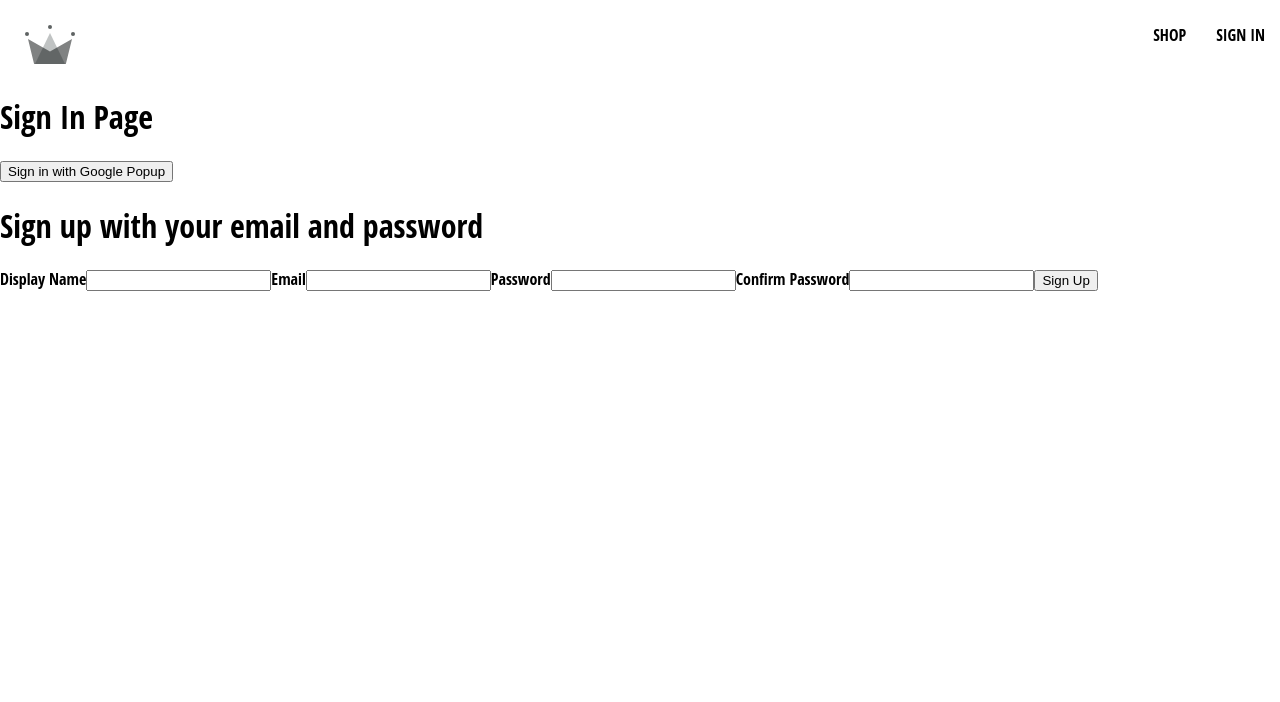
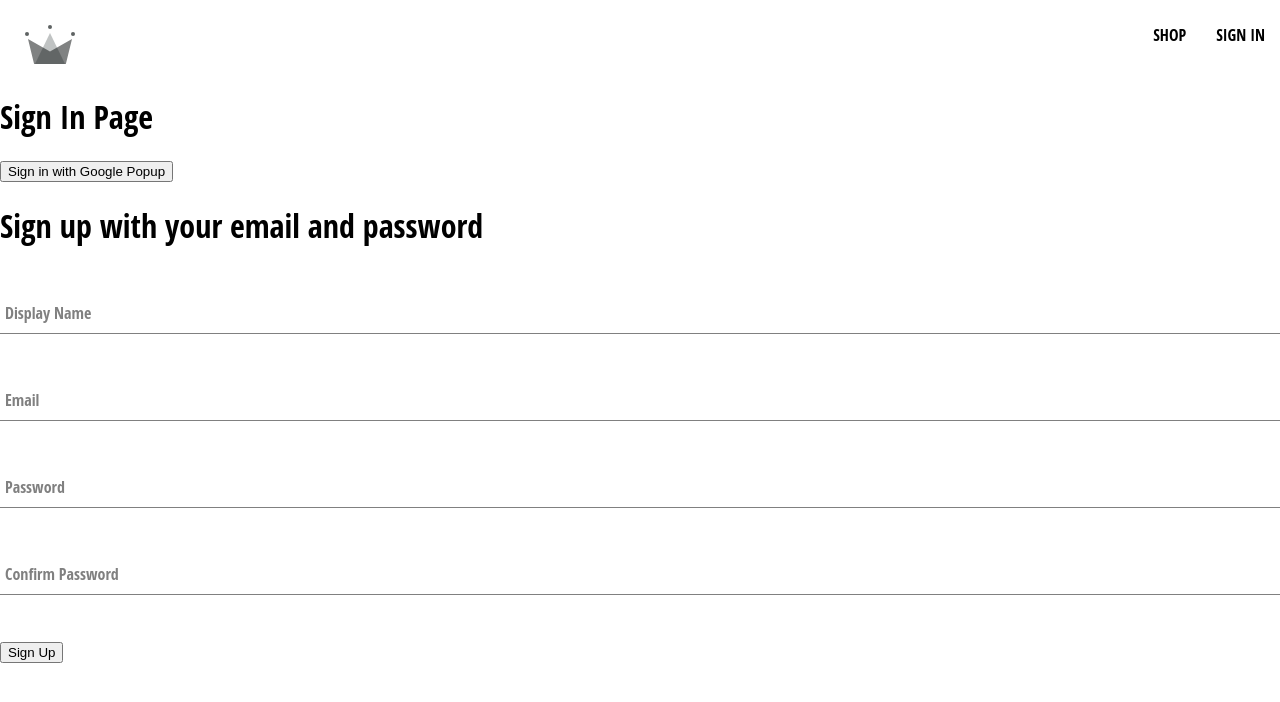
Before and after one commit to Innocentadika/Capstone, a React (Create React App) app: page /sign-in in a window 1280 px wide. Shown: the top 702 px of the page. Built offline with nearby package versions, Linux system fonts and the light colour scheme; the HTML template or start-up script is replaced by a standard one.

Commit message:
creation of form input and styling of the sign up form

```diff
--- /dev/null
+++ b/src/components/form-input/form-input.component.jsx
@@ -0,0 +1,17 @@
+import React from 'react'
+import './form-input.styles.scss'
+
+const FormInput = ({ label, ...otherProps}) => {
+  return (
+    <div className='group'>
+    {label && (
+    <label className={`${otherProps.value.length ? 'shrink': '' } form-input-label`}>
+      {label}
+    </label>
+    )}
+    <input className='form-input' {...otherProps}/>
+    </div>
+  )
+}
+
+export default FormInput;
--- /dev/null
+++ b/src/components/form-input/form-input.styles.scss
@@ -0,0 +1,54 @@
+$sub-color: grey;
+$main-color: black;
+
+@mixin shrinkLabel {
+  top: -14px;
+  font-size: 12px;
+  color: $main-color;
+}
+
+.group {
+  position: relative;
+  margin: 45px 0;
+
+  .form-input {
+    background: none;
+    background-color: white;
+    color: $sub-color;
+    font-size: 18px;
+    padding: 10px 10px 10px 5px;
+    display: block;
+    width: 100%;
+    border: none;
+    border-radius: 0;
+    border-bottom: 1px solid $sub-color;
+    margin: 25px 0;
+
+    &:focus {
+      outline: none;
+    }
+
+    &:focus ~ .form-input-label {
+      @include shrinkLabel();
+    }
+  }
+
+  input[type='password'] {
+    letter-spacing: 0.3em;
+  }
+
+  .form-input-label {
+    color: $sub-color;
+    font-size: 16px;
+    font-weight: normal;
+    position: absolute;
+    pointer-events: none;
+    left: 5px;
+    top: 10px;
+    transition: 300ms ease all;
+
+    &.shrink {
+      @include shrinkLabel();
+    }
+  }
+}
--- a/src/components/sign-up-form/sign-up-form.component.jsx
+++ b/src/components/sign-up-form/sign-up-form.component.jsx
@@ -1,4 +1,6 @@
 import {useState} from 'react';
+
+import FormInput from '../form-input/form-input.component';
 
 import  { createAuthUserWithEmailAndPassword, createUserDocumentFromAuth } from '../../utils/firebase/firebase.utils'
 
@@ -53,32 +55,36 @@
         <h1>Sign up with your email and password</h1>
 
         <form onSubmit={handleSubmit}>
-            <label>Display Name</label>
-            <input
+
+            <FormInput
+            label="Display Name"
             type='text'
             required
             onChange={handleChange}
             name="displayName"
             value={displayName}/>
 
-            <label>Email</label>
-            <input
+
+            <FormInput
+            label="Email"
             type='email'
             required
             onChange={handleChange}
             name="email"
             value={email}/>
 
-            <label>Password</label>
-            <input
+
+            <FormInput
+            label="Password"
             type='password'
              required
              onChange={handleChange}
              name="password"
              value={password}/>
 
-            <label>Confirm Password</label>
-            <input
+
+            <FormInput
+            label="Confirm Password"
             type='password'
             required
             onChange={handleChange}
```
